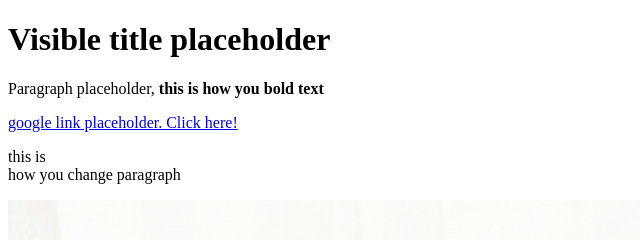
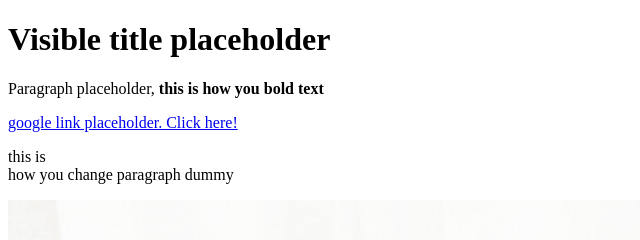
Before and after one commit to karaxliu/TEST, a plain HTML site: page test.html in a window 1280 px wide. Shown: the top 240 px of the page, 0-640 px from the left. Drawn offline with Linux system fonts and the light colour scheme.

Commit message:
changed paragraph text

```diff
--- a/test.html
+++ b/test.html
@@ -7,7 +7,7 @@
 	<h1>Visible title placeholder</h1>
 	<p>Paragraph placeholder, <b>this is how you bold text</b></p>
 	<a href="https://google.com" target="_blank" title="Google it!">google link placeholder. Click here!</a>
-	<p>this is <br>how you change paragraph</p>
+	<p>this is <br>how you change paragraph dummy</p>
 	<img src="ref_images/placeholder1.jpeg">
 </body>
 </html>
```
